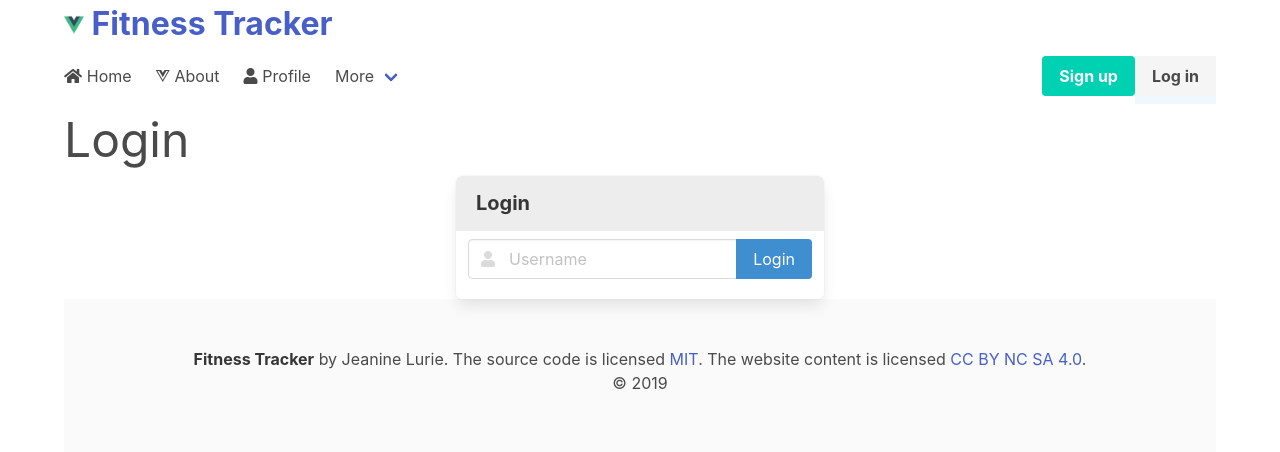
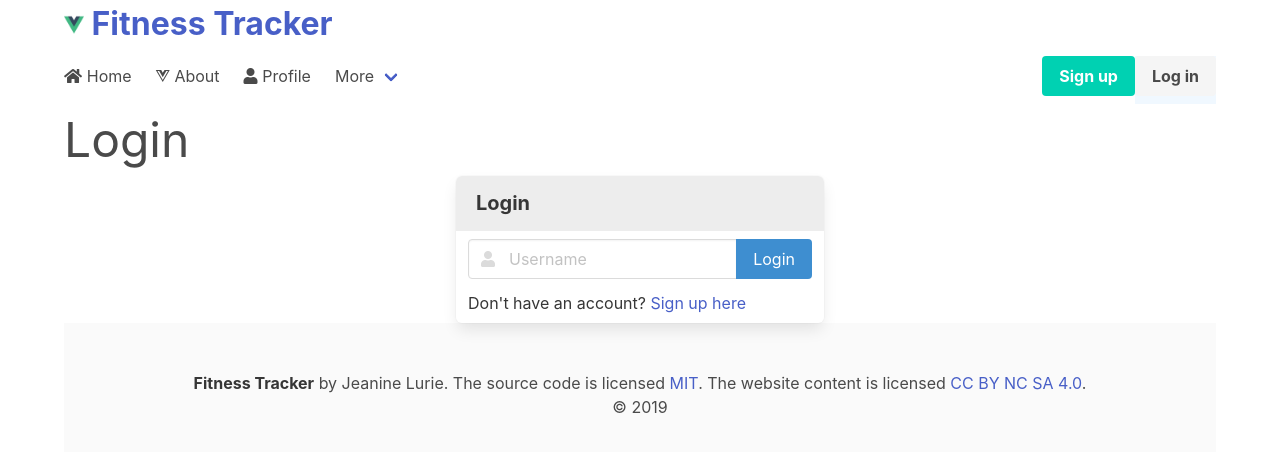
Before and after one commit to jeaninelurie/2019Fall_FitnessTracker, a Vue app in the folder client/: page /login in a window 1280 px wide. Shown: the top 452 px of the page. Built offline with nearby package versions, Linux system fonts and the light colour scheme.

Commit message:
login guard and sign up link

```diff
--- a/client/src/router/index.js
+++ b/client/src/router/index.js
@@ -19,6 +19,13 @@ const routes = [
     path: '/profile',
     name: 'profile',
     component: Profile,
+    beforeEnter: (to, from, next) => {
+      if(User.User_Id == null){
+        next( { name: "login" } )
+      } else{
+        next();
+      }
+    }
   },
   { path: '/login', name: 'login', component: Login},
   { path: '/signup', name: 'signup', component: Signup},
--- a/client/src/views/Login.vue
+++ b/client/src/views/Login.vue
@@ -31,6 +31,9 @@
                 </div>
               </div>
               <p class="help is-danger">{{error}} </p>
+              <p>Don't have an account?
+                <router-link to="/signup"> Sign up here </router-link>
+              </p>
           </div>
         </div>
       </ul>
```
